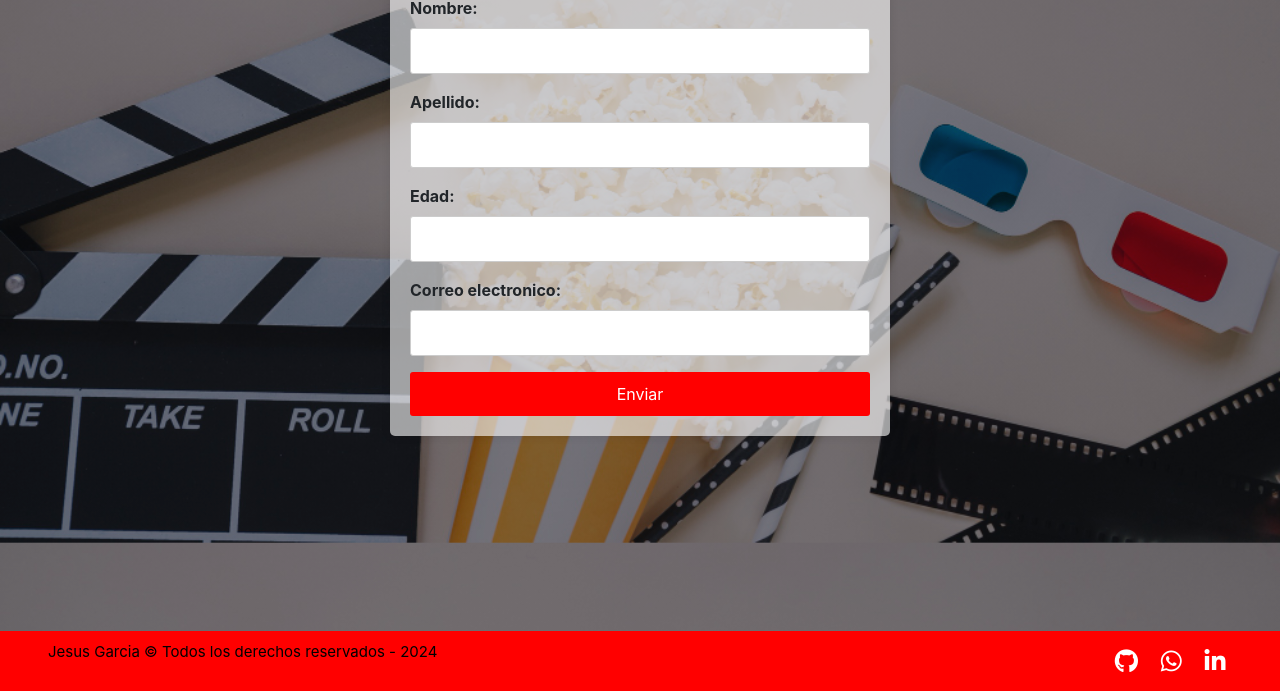
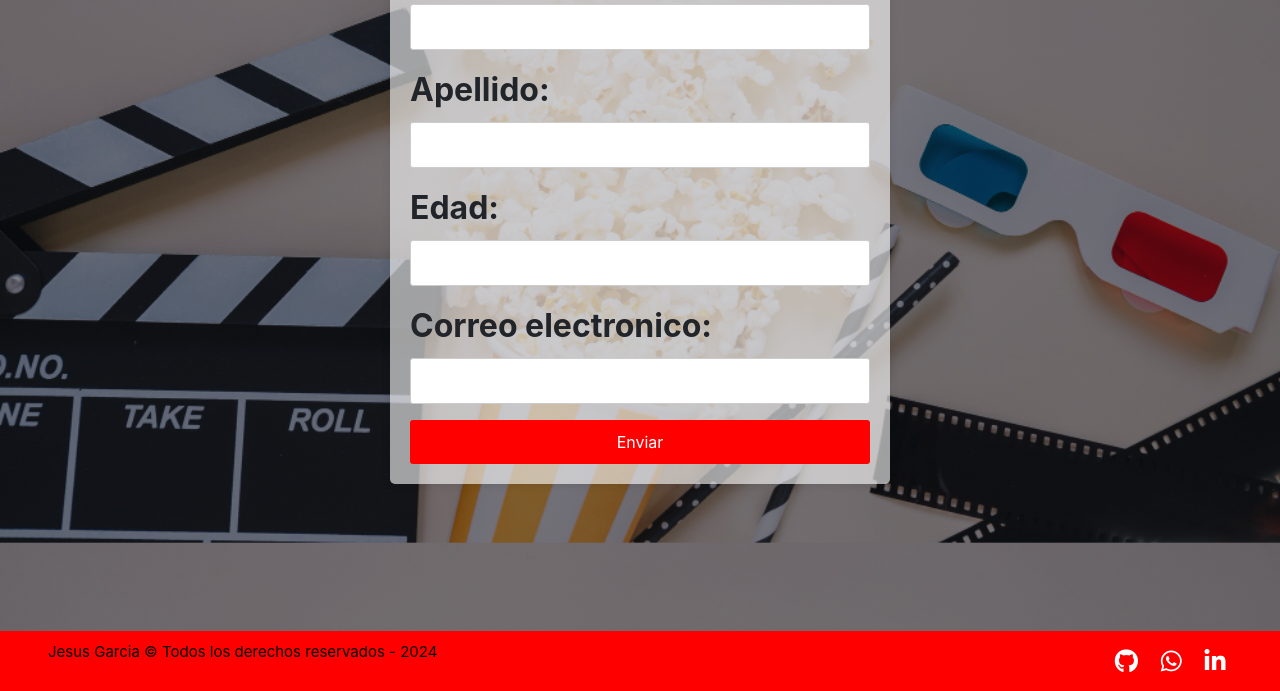
Before and after one commit to JAJesusGarcia/JessFlix, a website: page registrarse.html in a window 1280 px wide. Shown: the part 311-1002 px from the top of the page. Drawn offline with nearby package versions, Linux system fonts and the light colour scheme.

Commit message:
cambios minimos

```diff
--- a/styles/styles.css
+++ b/styles/styles.css
@@ -542,3 +542,6 @@ footer {
     --whatsapp-color: #25D366;
     --linkedin-color: #0077;
 }
+label {
+    font-size: 2em;
+}
```
